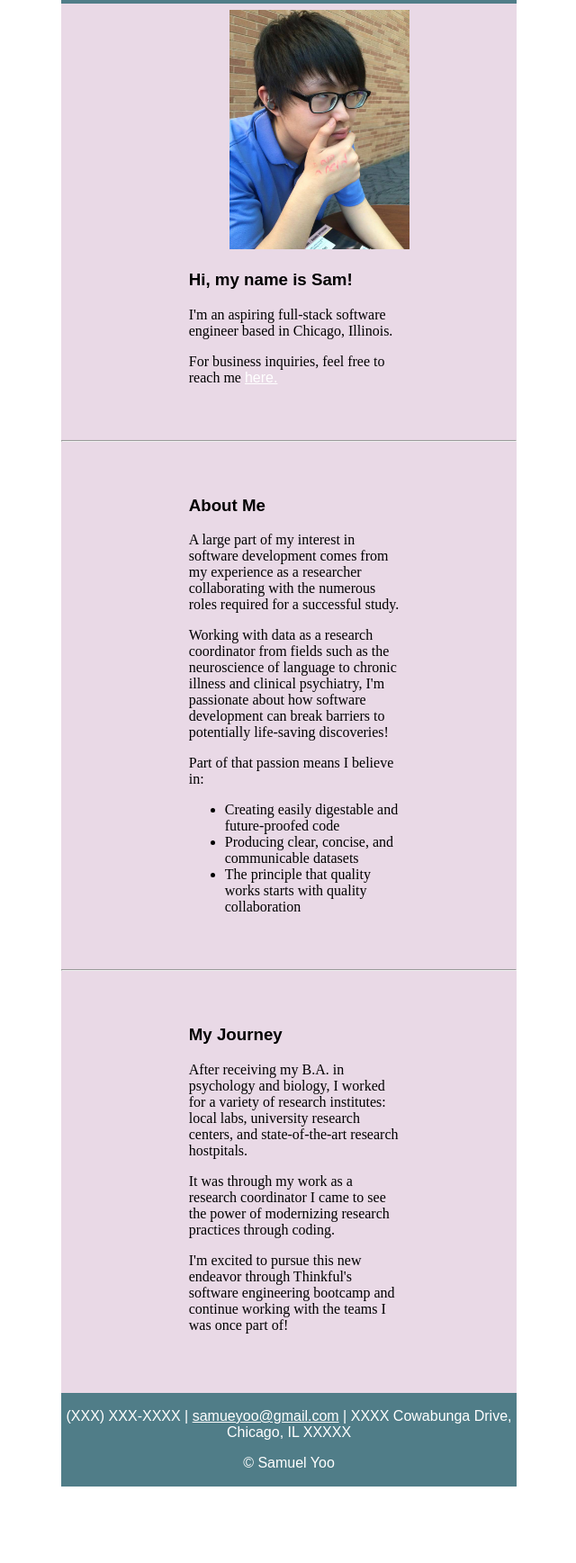
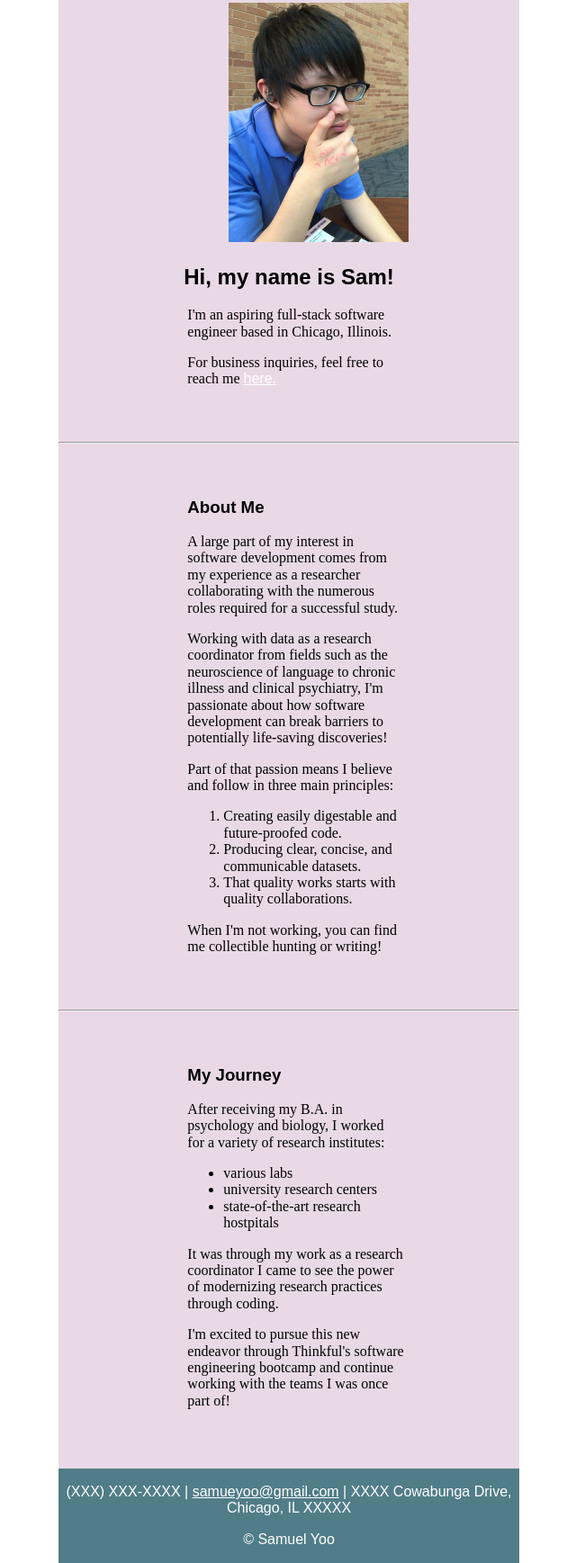
Before and after one commit to samueyoo/portfolio, a plain HTML site: page index.html in a window 1280 px wide. Shown: the part 151-1888 px from the top of the page at 90% size, without its empty margins (319-959 px from the left). Before the commit the page ends 1811 px from the top, so only its background shows below. Drawn offline with nearby package versions, Linux system fonts and the light colour scheme.

Commit message:
actually done

```diff
--- a/index.html
+++ b/index.html
@@ -1,9 +1,9 @@
 <!DOCTYPE html>
-<html>
+<html lang="en">
     <head>
         <meta charset="utf-8">
-        <meta name="viewport" content="width=device-width">
-        <link href="https://cdnjs.cloudflare.com/ajax/libs/normalize/8.0.1/normalize.css">
+        <meta name="viewport" content="width=device-width"> <!--Sets rendered window to device width-->
+        <link href="https://cdnjs.cloudflare.com/ajax/libs/normalize/8.0.1/normalize.css" rel="stylesheet" type="text/css">
         <link href="styles.css" rel="stylesheet" type="text/css">
         <title>Samuel Yoo | Software Engineer</title>
     </head>
@@ -16,7 +16,7 @@
             </div>
             <nav class="header-center">
                 <a href="#contact">Contact</a>
-                <a href="https://github.com/samueyoo" target="_blank">GitHub</a>
+                <a href="https://github.com/samueyoo" target="_blank">GitHub</a> <!--External links set to open in a new tab-->
                 <a href="https://www.linkedin.com/in/samuel-yoo-5ab758141/" target="_blank">LinkedIn</a>
             </nav>
 
@@ -24,41 +24,48 @@
 
         <main>
             <article>
-                <div class="image-div center-image">
-                    <img src="images/portrait.jpg" alt="A picture of Sam" width="200px">
+                <div class="image-div center-image"> <!--Tagged to resize properly and center-->
+                    <img src="images/portrait.jpg" alt="A picture of Sam" class="image-format">
                 </div>
-                <section class="center-text">
-                    <h3>Hi, my name is Sam!</h3>
+                <h2 class="hi">Hi, my name is Sam!</h2>
+                <div class="center-text"> <!--Intro text-->
                     <p>I'm an aspiring full-stack software engineer based in Chicago, Illinois.</p>
                     <p>For business inquiries, feel free to reach me <a href="#contact">here.</a></p>
-                </section>
+                </div>
                 <hr>
-                <section class="center-longtext">
+                <section class="center-longtext"> <!--About Me text-->
                     <h3>About Me</h3>
                     <p>A large part of my interest in software development comes from my experience as a researcher collaborating with the numerous roles required for a successful study.</p>
                     <p>Working with data as a research coordinator from fields such as the neuroscience of language to chronic illness and clinical psychiatry, I'm passionate about how software development can break barriers to potentially life-saving discoveries!</p>
-                    <p>Part of that passion means I believe in:</p>
-                    <ul>
-                        <li>Creating easily digestable and future-proofed code</li>
-                        <li>Producing clear, concise, and communicable datasets</li>
-                        <li>The principle that quality works starts with quality collaboration</li>
-                    </ul>
+                    <p>Part of that passion means I believe and follow in three main principles:</p>
+                    <ol> <!--Ordered list of 3 principles-->
+                        <li>Creating easily digestable and future-proofed code.</li>
+                        <li>Producing clear, concise, and communicable datasets.</li>
+                        <li>That quality works starts with quality collaborations.</li>
+                    </ol>
+                    <p>When I'm not working, you can find me collectible hunting or writing!</p>
                 </section>
                 <hr>
-                <section class="center-longtext">
+                <section class="center-longtext"> <!--More about me text-->
                     <h3>My Journey</h3>
-                    <p>After receiving my B.A. in psychology and biology, I worked for a variety of research institutes: local labs, university research centers, and state-of-the-art research hostpitals.</p>
+                    <p>After receiving my B.A. in psychology and biology, I worked for a variety of research institutes:</p>
+                    <ul> <!--Unordered list for places I've worked in-->
+                        <li>various labs</li>
+                        <li>university research centers</li>
+                        <li>state-of-the-art research hostpitals</li>
+                    </ul>
                     <p>It was through my work as a research coordinator I came to see the power of modernizing research practices through coding.</p>
                     <p>I'm excited to pursue this new endeavor through Thinkful's software engineering bootcamp and continue working with the teams I was once part of!</p>
                 </section>
             </article>
         </main>
 
-        <footer>
+        <footer> <!--All contact info is in the footer; linked to "contact" id used in intro and nav-->
+            <!--Email set as a link that automatically opens up a new compose email-->
             <p id="contact">(XXX) XXX-XXXX | <a href="mailto:samueyoo@gmail.com">samueyoo@gmail.com</a> | XXXX Cowabunga Drive, Chicago, IL XXXXX</p>
             <p>© Samuel Yoo</p>
         </footer>
-
+        <!--No real JavaScript for assessment, but still included for good practice. Don't be scared of what you may find!-->
         <script src="script.js"></script>
     </body>
 
--- a/styles.css
+++ b/styles.css
@@ -1,5 +1,5 @@
 
-
+/*======General Font Changes/Container Formatting with normal selectors======*/
 p li {
     font-family: Georgia, Arial, sans-serif;
 }
@@ -46,6 +46,12 @@ footer {
     font-family: Arial, sans-serif;
 }
 
+hr {
+    margin-top: 60px;
+    margin-bottom: 60px;
+}
+
+/*===Pseudo-class text color changes===*/
 a:link {
     font-family: Arial, sans-serif;
     color: #ffffff;
@@ -63,22 +69,14 @@ a:active {
     color: #FF0000;
 }
 
-hr {
-    margin-top: 60px;
-    margin-bottom: 60px;
-}
-
 /*==========CLASSES==========*/
+/*==Created a dedicated class for formatting images for future-proofing==*/
 .image-format {
-    width: 50;
+    width: 200px;
 }
 
 .image-div {
     margin-top: 1%;
-}
-
-.float-left {
-    float: left;
 }
 
 .center-image {
@@ -90,7 +88,14 @@ hr {
     margin-left: 28%;
     margin-right: 25%;
 }
+/*==Used to align longer text containers==*/
 .center-longtext {
     margin-left: 28%;
     margin-right: 25%;
 }
+
+.hi {
+    text-align: center;
+    font-weight: 700;
+    font-size: 24px;
+}
```
Also changed, not shown: 1 other file.
